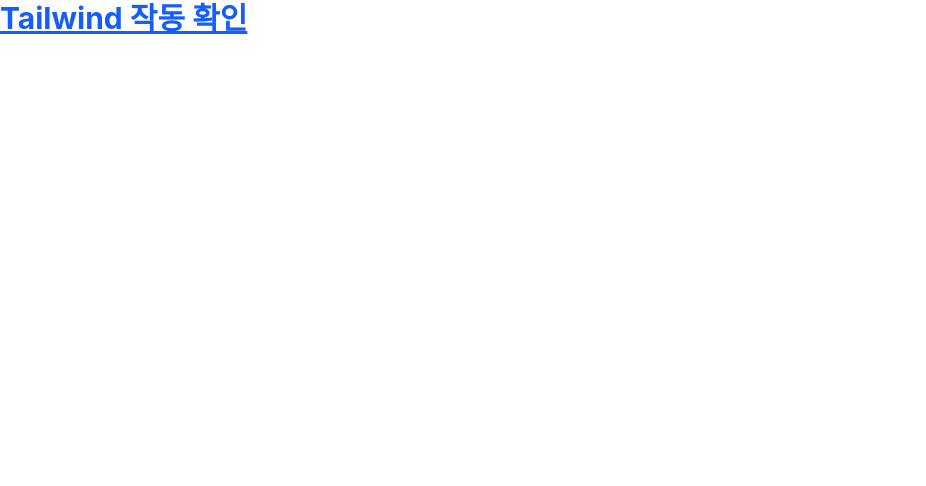
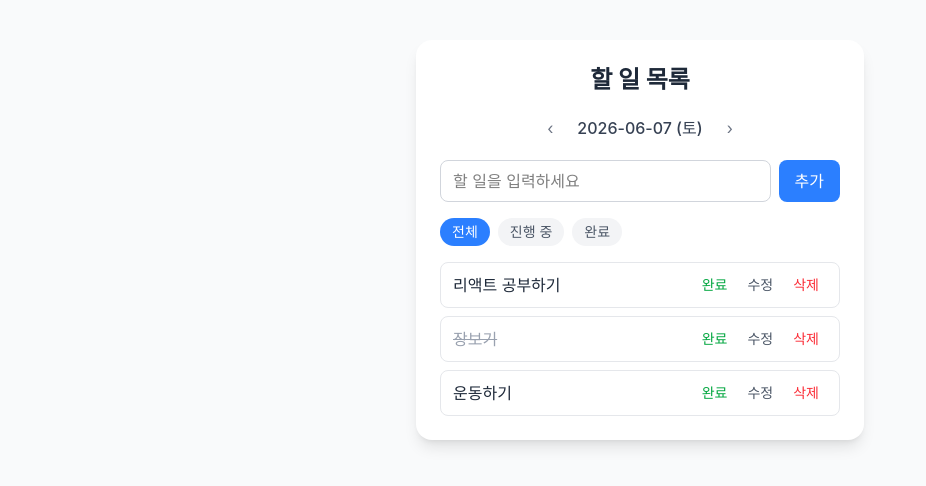
Before and after one commit to syujin2323/kakao-assignment-1, a React (Vite) app in the folder assignment-2/: page / in a window 1280 px wide. Shown: the top 486 px of the page, without its empty margins (0-926 px from the left). Built offline with nearby package versions, Linux system fonts and the light colour scheme.

Commit message:
feat: 컴포넌트 골격과 정적 UI 구성

```diff
--- a/assignment-2/src/App.jsx
+++ b/assignment-2/src/App.jsx
@@ -1,15 +1,26 @@
-import { useState } from 'react'
-import reactLogo from './assets/react.svg'
-import viteLogo from './assets/vite.svg'
-import heroImg from './assets/hero.png'
-import './App.css'
+import DateNavigator from "./components/DateNavigator";
+import TodoInput from "./components/TodoInput";
+import FilterTabs from "./components/FilterTabs";
+import TodoList from "./components/TodoList";
+
+const FAKE_TODOS = [
+  { id: 1, text: "리액트 공부하기", completed: false, date: "2026-06-07" },
+  { id: 2, text: "장보기", completed: true, date: "2026-06-07" },
+  { id: 3, text: "운동하기", completed: false, date: "2026-06-07" },
+];
 
 function App() {
   return (
-    <h1 className="text-3xl font-bold underline text-blue-600">
-      Tailwind 작동 확인
-    </h1>
-  )
+    <div className="min-h-screen bg-gray-50 py-10">
+      <main className="mx-auto w-full max-w-md rounded-2xl bg-white p-6 shadow-lg">
+        <h1 className="mb-4 text-center text-2xl font-bold text-gray-800">할 일 목록</h1>
+        <DateNavigator />
+        <TodoInput />
+        <FilterTabs />
+        <TodoList todos={FAKE_TODOS} />
+      </main>
+    </div>
+  );
 }
 
-export default App
+export default App;
--- /dev/null
+++ b/assignment-2/src/components/DateNavigator.jsx
@@ -0,0 +1,11 @@
+function DateNavigator() {
+  return (
+    <div className="mb-4 flex items-center justify-center gap-4">
+      <button className="rounded-md px-2 py-1 text-gray-500 hover:bg-gray-100">‹</button>
+      <span className="font-medium text-gray-700">2026-06-07 (토)</span>
+      <button className="rounded-md px-2 py-1 text-gray-500 hover:bg-gray-100">›</button>
+    </div>
+  );
+}
+
+export default DateNavigator;
--- /dev/null
+++ b/assignment-2/src/components/FilterTabs.jsx
@@ -0,0 +1,15 @@
+function FilterTabs() {
+  return (
+    <div className="mb-4 flex gap-2">
+      <button className="rounded-full bg-blue-500 px-3 py-1 text-sm text-white">전체</button>
+      <button className="rounded-full bg-gray-100 px-3 py-1 text-sm text-gray-600 hover:bg-gray-200">
+        진행 중
+      </button>
+      <button className="rounded-full bg-gray-100 px-3 py-1 text-sm text-gray-600 hover:bg-gray-200">
+        완료
+      </button>
+    </div>
+  );
+}
+
+export default FilterTabs;
--- /dev/null
+++ b/assignment-2/src/components/TodoInput.jsx
@@ -0,0 +1,16 @@
+function TodoInput() {
+  return (
+    <div className="mb-4 flex gap-2">
+      <input
+        type="text"
+        placeholder="할 일을 입력하세요"
+        className="flex-1 rounded-lg border border-gray-300 px-3 py-2 focus:border-blue-500"
+      />
+      <button className="rounded-lg bg-blue-500 px-4 py-2 font-medium text-white hover:bg-blue-600">
+        추가
+      </button>
+    </div>
+  );
+}
+
+export default TodoInput;
--- /dev/null
+++ b/assignment-2/src/components/TodoItem.jsx
@@ -0,0 +1,16 @@
+function TodoItem({ todo }) {
+  return (
+    <li className="flex items-center justify-between rounded-lg border border-gray-200 px-3 py-2">
+      <span className={todo.completed ? "text-gray-400 line-through" : "text-gray-800"}>
+        {todo.text}
+      </span>
+      <div className="flex gap-1">
+        <button className="rounded-md px-2 py-1 text-sm text-green-600 hover:bg-green-50">완료</button>
+        <button className="rounded-md px-2 py-1 text-sm text-gray-600 hover:bg-gray-100">수정</button>
+        <button className="rounded-md px-2 py-1 text-sm text-red-500 hover:bg-red-50">삭제</button>
+      </div>
+    </li>
+  );
+}
+
+export default TodoItem;
--- /dev/null
+++ b/assignment-2/src/components/TodoList.jsx
@@ -0,0 +1,17 @@
+import TodoItem from "./TodoItem";
+
+function TodoList({ todos }) {
+  if (todos.length === 0) {
+    return <p className="py-6 text-center text-gray-400">표시할 할 일이 없어요.</p>;
+  }
+
+  return (
+    <ul className="flex flex-col gap-2">
+      {todos.map((todo) => (
+        <TodoItem key={todo.id} todo={todo} />
+      ))}
+    </ul>
+  );
+}
+
+export default TodoList;
```
